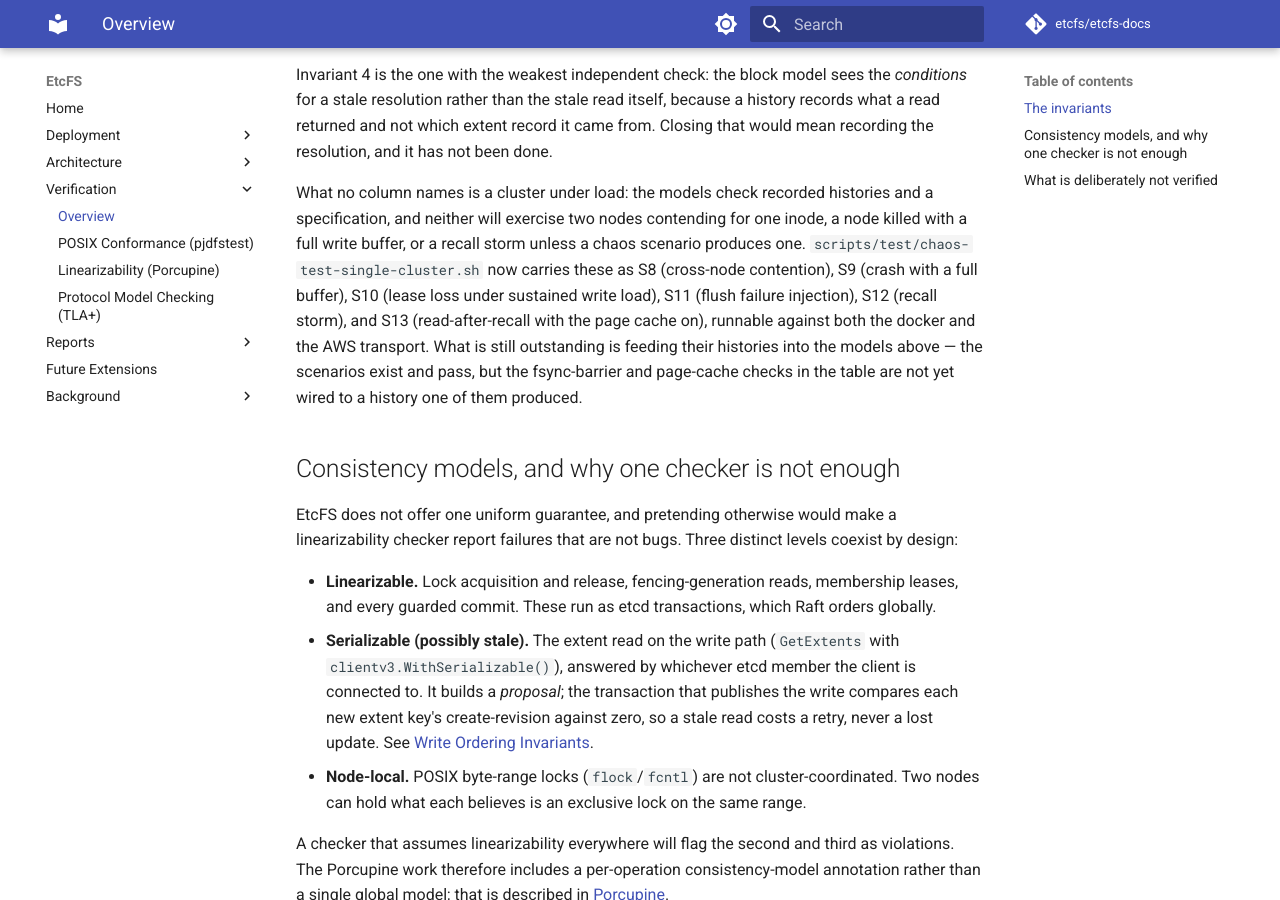
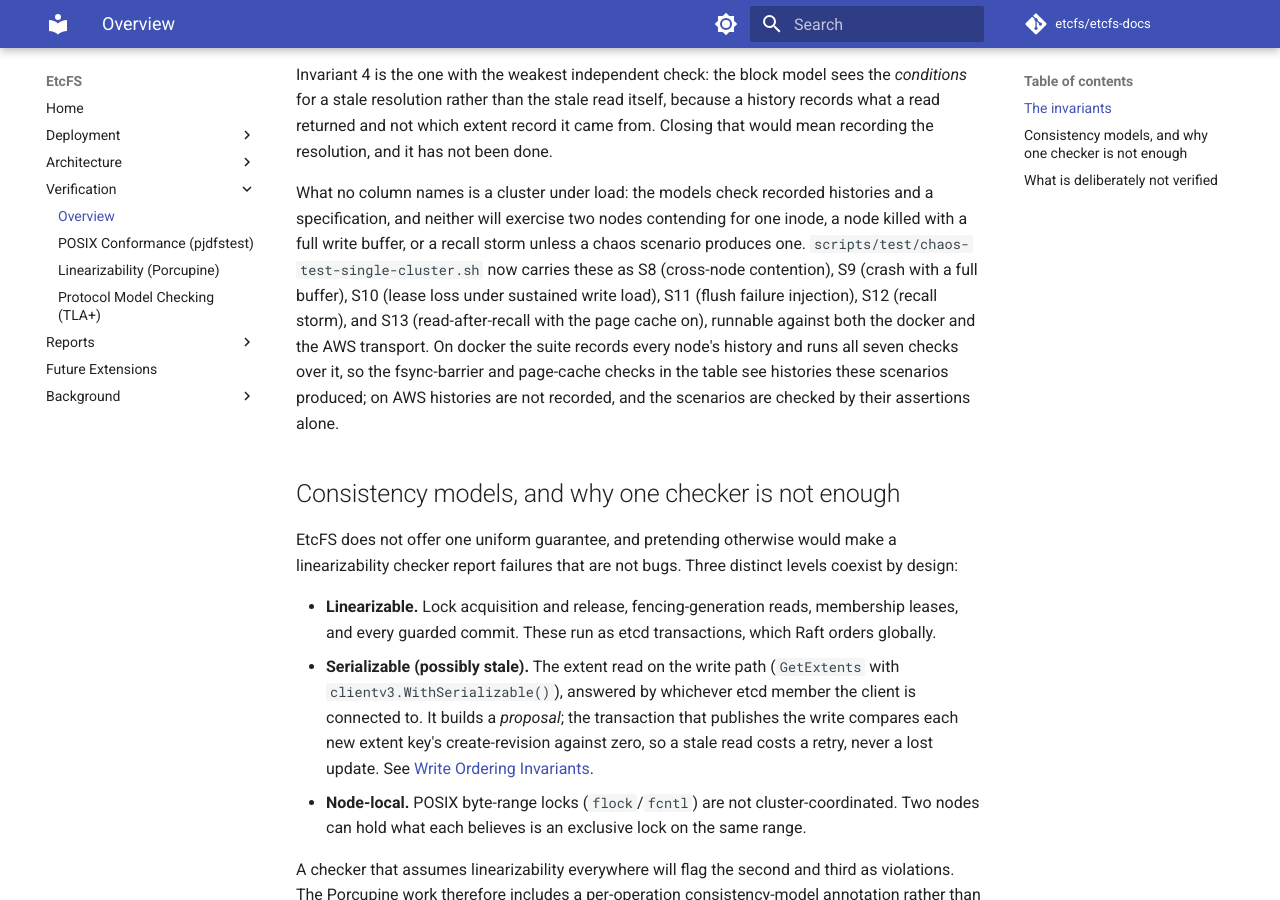
Before and after one commit to etcfs/etcfs-docs, an MkDocs documentation site: the page built from docs/verification/index.md, in a window 1280 px wide and 900 px high, scrolled down 1998 px. Built offline with MkDocs 1.6.1 and Material for MkDocs 9.7.7, drawn with Linux system fonts in a browser that asks for light colours; comment, search, counter and statistics services are not loaded.

Commit message:
docs(verification): stated that history checks run on docker only, and that they cover S8-S13

```diff
--- a/docs/verification/index.md
+++ b/docs/verification/index.md
@@ -55,10 +55,11 @@ a chaos scenario produces one. `scripts/test/chaos-test-single-cluster.sh`
 now carries these as S8 (cross-node contention), S9 (crash with a full
 buffer), S10 (lease loss under sustained write load), S11 (flush failure
 injection), S12 (recall storm), and S13 (read-after-recall with the page
-cache on), runnable against both the docker and the AWS transport. What is
-still outstanding is feeding their histories into the models above — the
-scenarios exist and pass, but the fsync-barrier and page-cache checks in the
-table are not yet wired to a history one of them produced.
+cache on), runnable against both the docker and the AWS transport. On docker the suite
+records every node's history and runs all seven checks over it, so the
+fsync-barrier and page-cache checks in the table see histories these
+scenarios produced; on AWS histories are not recorded, and the scenarios are
+checked by their assertions alone.
 
 ## Consistency models, and why one checker is not enough
 
```
Also changed, not shown: docs/reports/chaos-reports/caching-scenarios-on-aws.md (+1 -1 lines).
